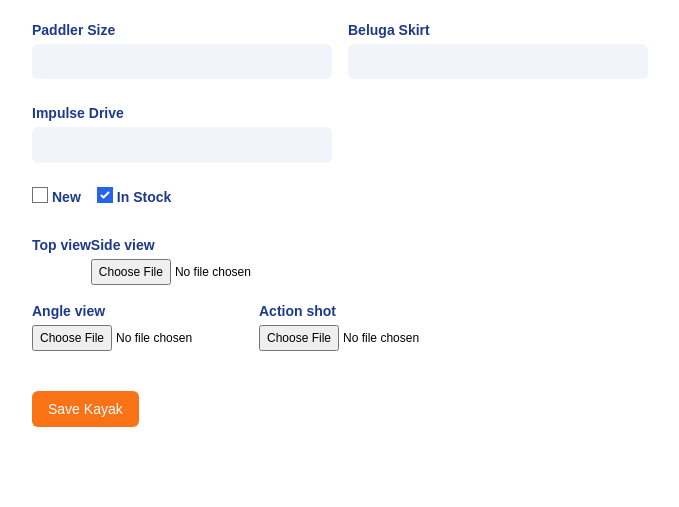
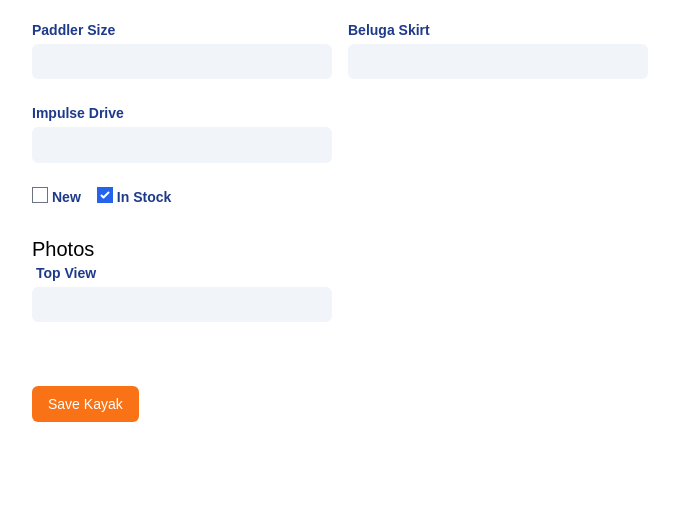
Before and after one commit to victorkimuyu/kdcatalogue, a Django app: page /kayaks/new/ in a window 1280 px wide. Shown: the part 1277-1784 px from the top of the page, without its empty margins (32-711 px from the left). After the commit the page ends 1699 px from the top, so only its background shows below. Run offline with Django 4.2, Linux system fonts and the light colour scheme.

Commit message:
Changed templates katak photo src

```diff
--- a/catalogue/models.py
+++ b/catalogue/models.py
@@ -129,10 +129,7 @@ class Kayak(models.Model):
     in_stock = models.BooleanField(verbose_name="In Stock", default=True, null=True, blank=True)
     slug = models.SlugField(blank=True, null=True)
 
-    photo = models.ImageField(null=True, blank=True, upload_to=upload_path)
-    side_view = models.ImageField(null=True, blank=True)
-    angle_view = models.ImageField(null=True, blank=True)
-    action_shot = models.ImageField(null=True, blank=True)
+    photo = models.URLField("Photo URL", null=True, blank=True)
 
     kayaks = KayakManager()
 
--- a/catalogue/templates/catalogue/kayak-create.html
+++ b/catalogue/templates/catalogue/kayak-create.html
@@ -126,24 +126,11 @@
                 <label class="block ml-1" for="in_stock">In Stock</label>
             </div>
         </div>
-        <div class="flex mb-4">
-            <div class="flex flex-col">
-                <label for="photo">Top view</label>
-                {{ form.top_view }}
-            </div>
-            <div class="flex flex-col">
-                <label for="side_view">Side view</label>
-                {{ form.side_view }}
-            </div>
-        </div>
-        <div class="flex mb-4">
-            <div class="flex flex-col">
-                <label class="block" for="angle_view">Angle view</label>
-                {{ form.angle_view }}
-            </div>
-            <div class="flex flex-col">
-                <label class="block" for="action_shot">Action shot</label>
-                {{ form.action_shot }}
+        <h2 class="mt-6 text-xl font-medium">Photos</h2>
+        <div class="flex">
+            <div class="w-full">
+                <label class="block ml-1" for="photo">Top View</label>
+                {{ form.photo }}
             </div>
         </div>
         <div class="flex mt-10">
--- a/catalogue/templates/catalogue/kayak-detail.html
+++ b/catalogue/templates/catalogue/kayak-detail.html
@@ -40,9 +40,7 @@
         </div>
         <div class="flex align-middle ml-4">
             {% if kayak.photo %}
-                <img src={{ photo_url }} alt="Photo for {{ kayak.brand }} {{ kayak.model_name }}">
-            {% else %}
-                <img src="{{ kayak.photo.url }}" alt="Photo for {{ kayak.brand }} {{ kayak.model_name }}">
+                <img src="{{ kayak.photo }}" alt="">
             {% endif %}
         </div>
         <div class="text-[1.2em]">
--- a/catalogue/views.py
+++ b/catalogue/views.py
@@ -19,14 +19,6 @@ class KayakDetail(generic.DetailView):
         features = self.object.key_features.split('\n')
         context['features'] = [x for x in features if x != '']
         context['kayaks'] = Kayak.kayaks.all()
-
-        base_url = "https://res.cloudinary.com/kimuyu/image/upload/v1661335568/kd/kayaks/" + self.object.brand.replace(
-            " ", "%20")
-        photo_url = base_url + "/" + self.object.model_name.replace(" ", "_").replace("”", "").replace("'", "").replace(
-            "'", "") + ".jpg"
-
-        context["photo_url"] = photo_url
-
         return context
 
 
--- a/static/css/main.css
+++ b/static/css/main.css
@@ -757,8 +757,8 @@ select {
   margin-left: 0.25rem;
 }
 
-.mb-4 {
-  margin-bottom: 1rem;
+.mt-6 {
+  margin-top: 1.5rem;
 }
 
 .mt-10 {
@@ -789,12 +789,16 @@ select {
   margin-left: 1rem;
 }
 
+.mb-4 {
+  margin-bottom: 1rem;
+}
+
 .mr-8 {
   margin-right: 2rem;
 }
 
-.mr-12 {
-  margin-right: 3rem;
+.mr-20 {
+  margin-right: 5rem;
 }
 
 .ml-3 {
@@ -1026,6 +1018,11 @@ select {
 
 .text-\[16px\] {
   font-size: 16px;
+}
+
+.text-xl {
+  font-size: 1.25rem;
+  line-height: 1.75rem;
 }
 
 .text-\[14px\] {
```
Also changed, not shown: other parts of static/css/main.css (+18 -30 lines), catalogue/admin.py (+3 -5 lines), catalogue/migrations/0020_remove_kayak_action_shot_remove_kayak_angle_view_and_more.py (added), catalogue/migrations/0021_rename_photo_path_kayak_photo.py (added), db.sqlite3. Lines whose indentation alone changed are shown as unchanged.
